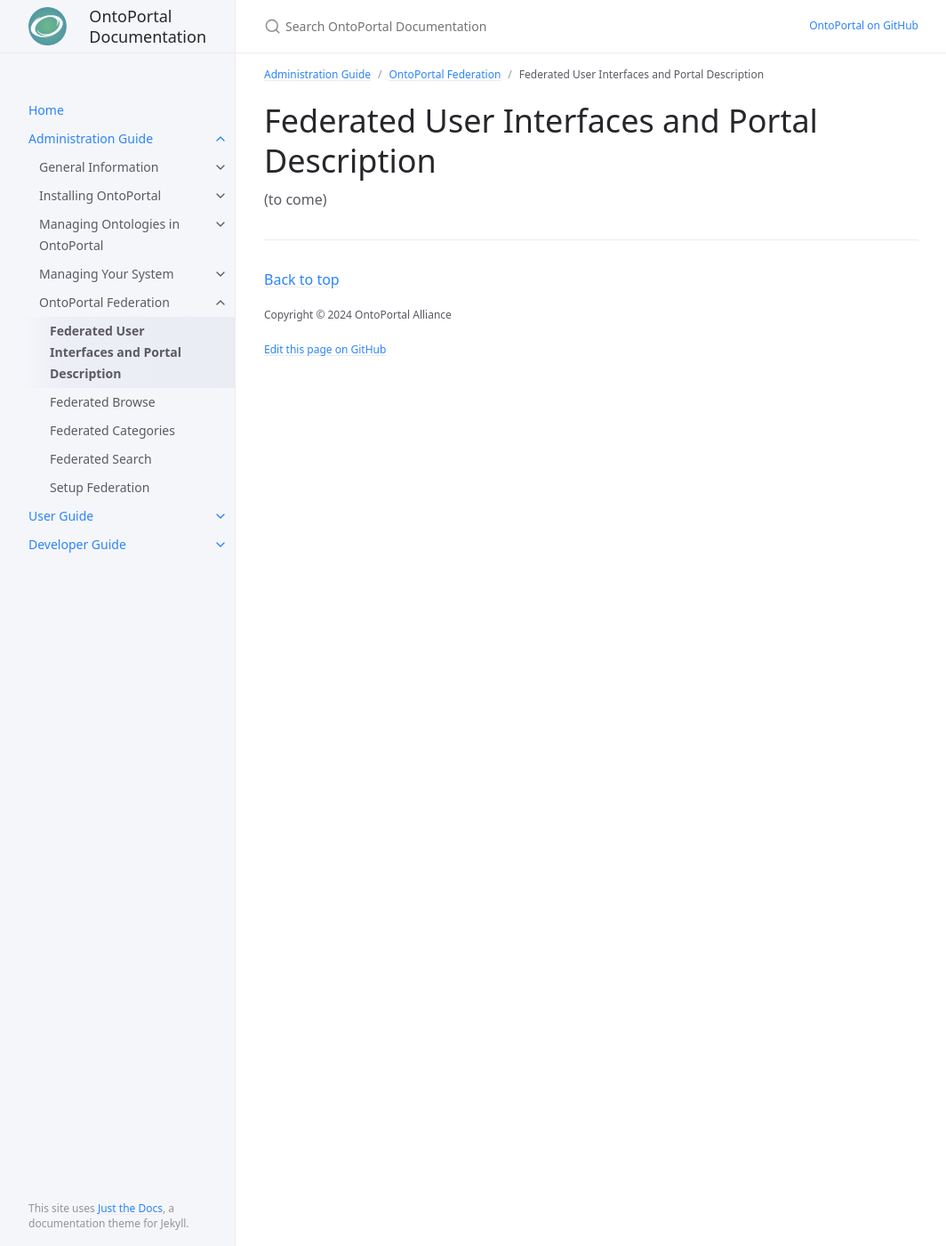
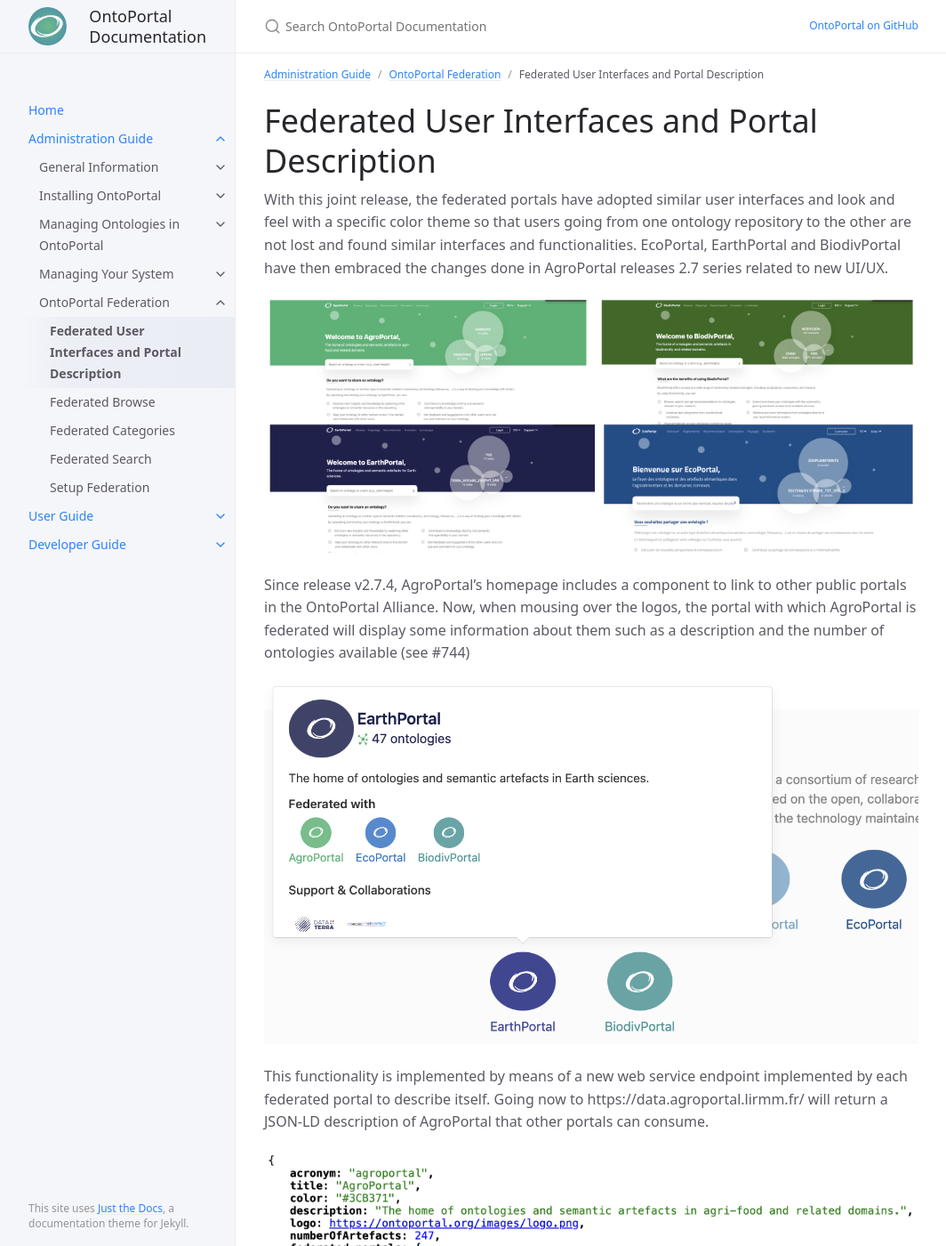
Before and after one commit to ontoportal/documentation, a Jekyll site: the page built from docs/administration-guide/federation/federated_UI.md, in a window 1280 px wide and 1400 px high. Shown: the whole window at 89% size, without its empty margins (107-1171 px from the left). Built offline with Jekyll 4.4.1, drawn with Linux system fonts in a browser that asks for light colours; some of the changed text lies outside the part shown.

Commit message:
add federated UIs doc and figures and correct order in the tab of content

```diff
--- a/docs/administration-guide/federation/federated_UI.md
+++ b/docs/administration-guide/federation/federated_UI.md
@@ -3,12 +3,23 @@ title: Federated User Interfaces and Portal Description
 layout: default
 summary: Similar user interfaces and look and feel with a specific color theme
 status: Preliminary
-nav_order: 4
+nav_order: 1
 parent: OntoPortal Federation
 grand_parent: Administration Guide
 permalink: /administration/federation/federated_UI
 ---
 
 # Federated User Interfaces and Portal Description
+With this joint release, the federated portals have adopted similar user interfaces and look and feel with a specific color theme so that users going from one ontology repository to the other are not lost and found similar interfaces and functionalities. EcoPortal, EarthPortal and BiodivPortal have then embraced the changes done in AgroPortal releases 2.7 series related to new UI/UX.
 
-(to come)
+![Federated UIs]({{site.figures_link}}/OntoPortal/federation/ui-federations.png)
+
+Since release v2.7.4, AgroPortal’s homepage includes a component to link to other public portals in the OntoPortal Alliance. Now, when mousing over the logos, the portal with which AgroPortal is federated will display some information about them such as a description and the number of ontologies available (see #744)
+
+![Federated Homepage]({{site.figures_link}}/OntoPortal/federation/homepage-federation.png)
+
+This functionality is implemented by means of a new web service endpoint implemented by each federated portal to describe itself. Going now to https://data.agroportal.lirmm.fr/ will return a JSON-LD description of AgroPortal that other portals can consume.
+
+![API description for federated portals]({{site.figures_link}}/OntoPortal/federation/api-configuration-federation.png)
+
+Eventually, the description of AgroPortal (and any OntoPortal) will be based on the `mod:SemanticArtefactCatalogue` object specified by the MOD v3.2 metadata vocabulary.
```
